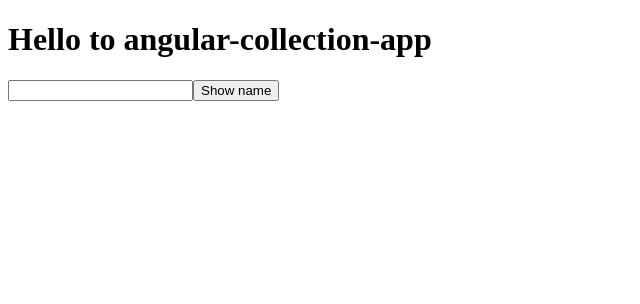
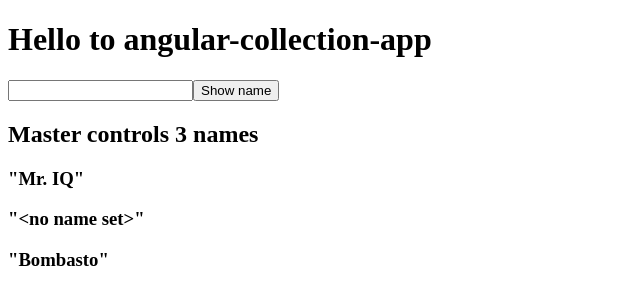
Before and after one commit to bobpham/Angular6-Collection, an Angular app: page / in a window 1280 px wide. Shown: the top 304 px of the page, without its empty margins (0-640 px from the left). Built offline with nearby package versions, Linux system fonts and the light colour scheme.

Commit message:
work in progress

```diff
--- a/src/app/collections/professional-notes/wrapper.component.html
+++ b/src/app/collections/professional-notes/wrapper.component.html
@@ -1 +1,2 @@
 <sample-hero></sample-hero>
+<name-parent></name-parent>
```
Also changed, not shown: src/app/collections/professional-notes/wrapper.module.ts (+8 -2 lines).
